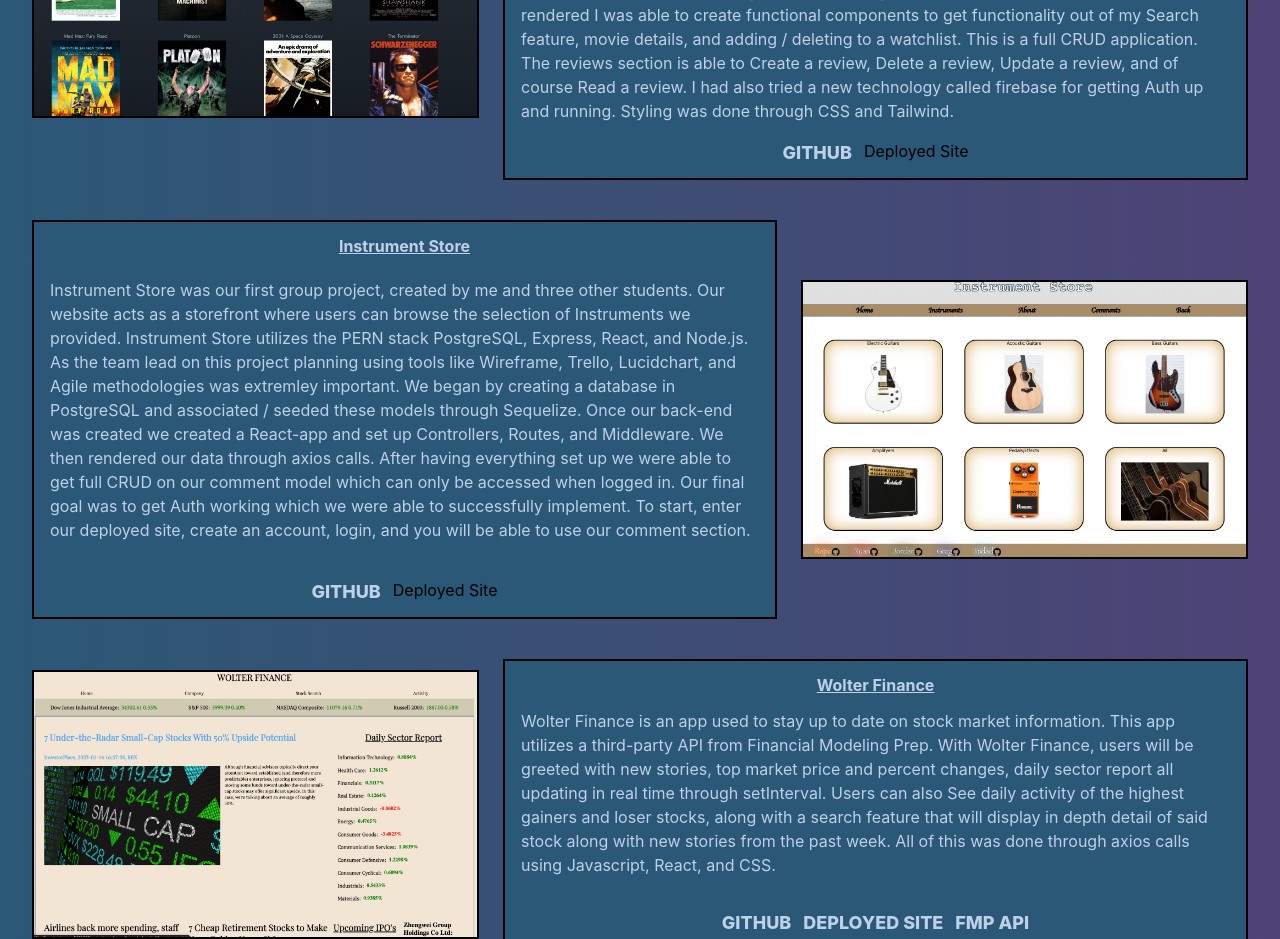
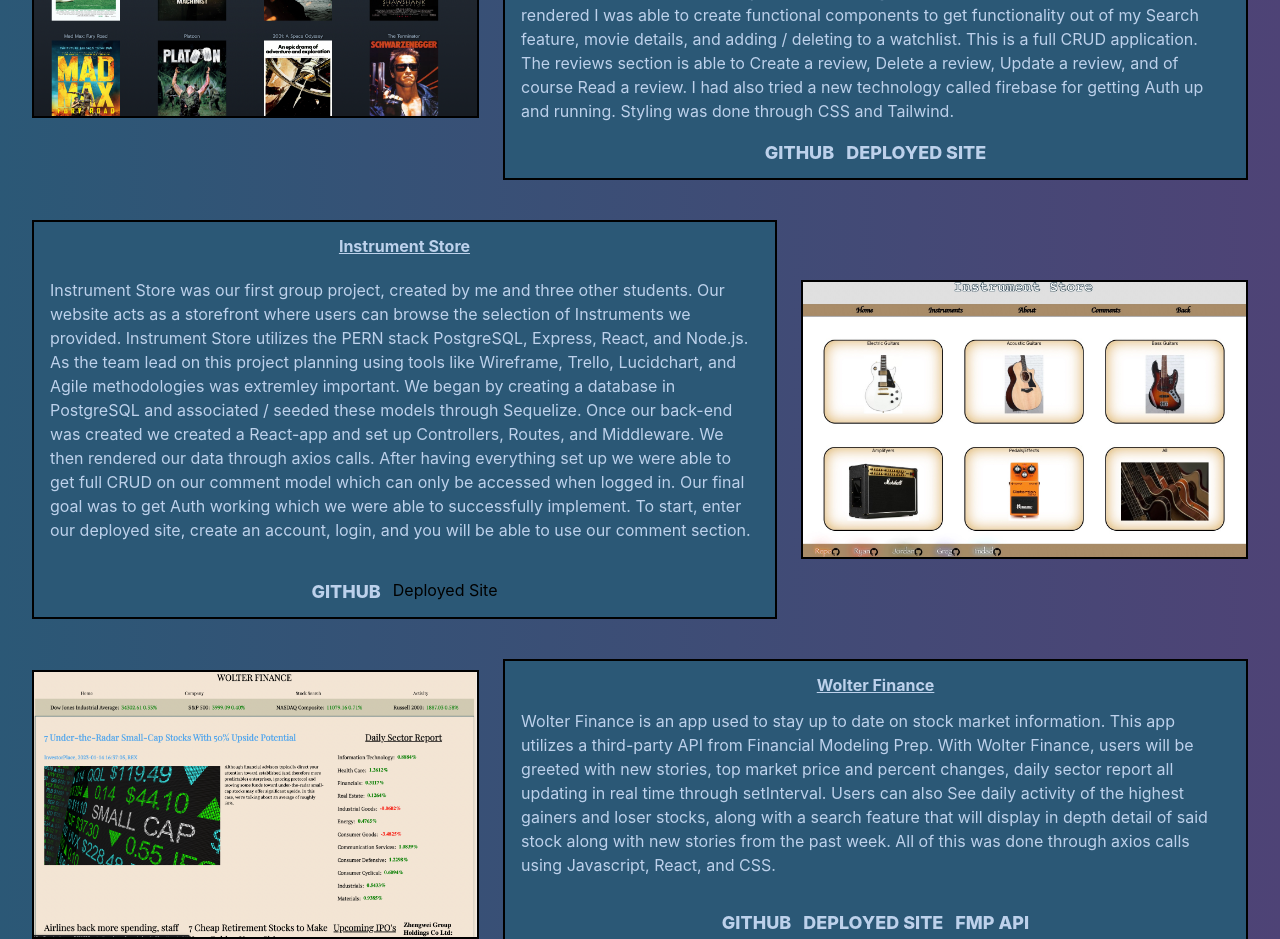
Before and after one commit to Jwolter23/my-portfolio, a React (Create React App) app in the folder portfolio-app/: page / in a window 1280 px wide. Shown: the part 2280-3219 px from the top of the page. Built offline with nearby package versions, Linux system fonts and the light colour scheme.

Commit message:
added filmfolio to deployed sites

```diff
--- a/portfolio-app/src/components/Home.jsx
+++ b/portfolio-app/src/components/Home.jsx
@@ -114,7 +114,7 @@
                     <h1 className='min-w-full min-h-full flex mt-3 px-4 text-silver'>FilmFolio was a passion project of mine based on my love for movies. Starting with the backend, I had created a database using Django. With three models (Users, Movies, and Reviews) I was able to input all the necessary data to be rendered on the front end. Creating the correct URL's and Views was an important part in getting Full CRUD working on the front-end and back-end. Along with setting up my foreign keys and serializers correctly so the data on the back-end could be accessed correctly. Using react, I created a new react-app and started to render the data in my database through axios calls.  Once the data had been rendered I was able to create functional components to get functionality out of my Search feature, movie details, and adding / deleting to a watchlist.  This is a full CRUD application. The reviews section is able to Create a review, Delete a review, Update a review, and of course Read a review. I had also tried a new technology called firebase for getting Auth up and running. Styling was done through CSS and Tailwind.</h1>
                     <div className='flex gap-3 justify-center mt-4 mb-3'>
                     <a href="https://github.com/Jwolter23/FilmFolio" target="_blank">GitHub</a>
-                        <h1 className=''>Deployed Site</h1>
+                    <a href="https://filmfolio.netlify.app/" target="_blank">Deployed Site</a>
                     </div>
                 </div>
 
```
